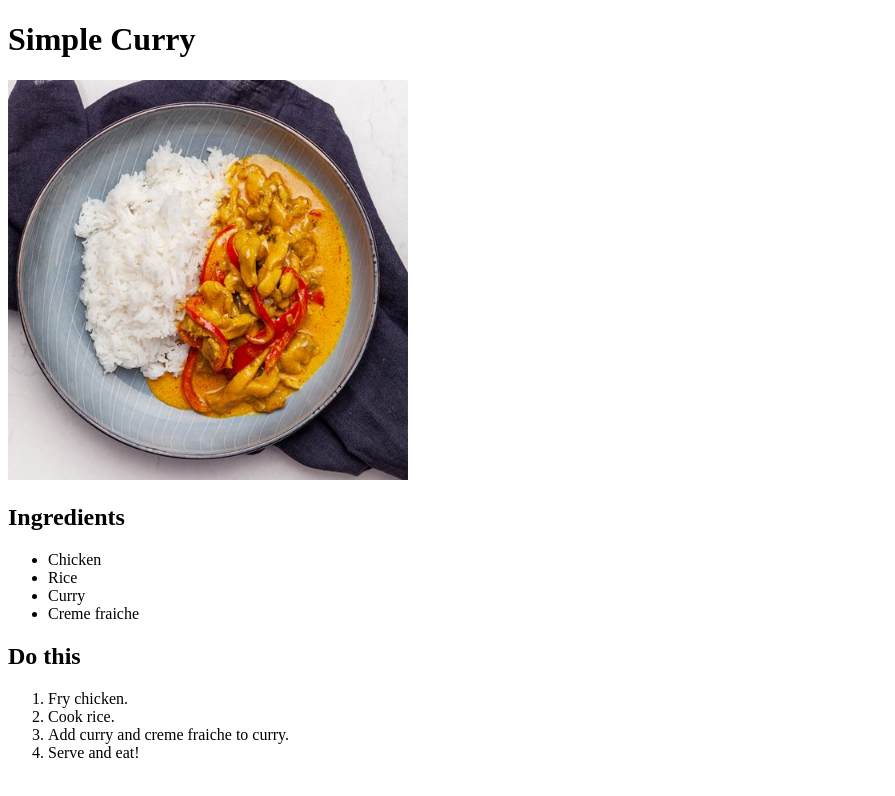
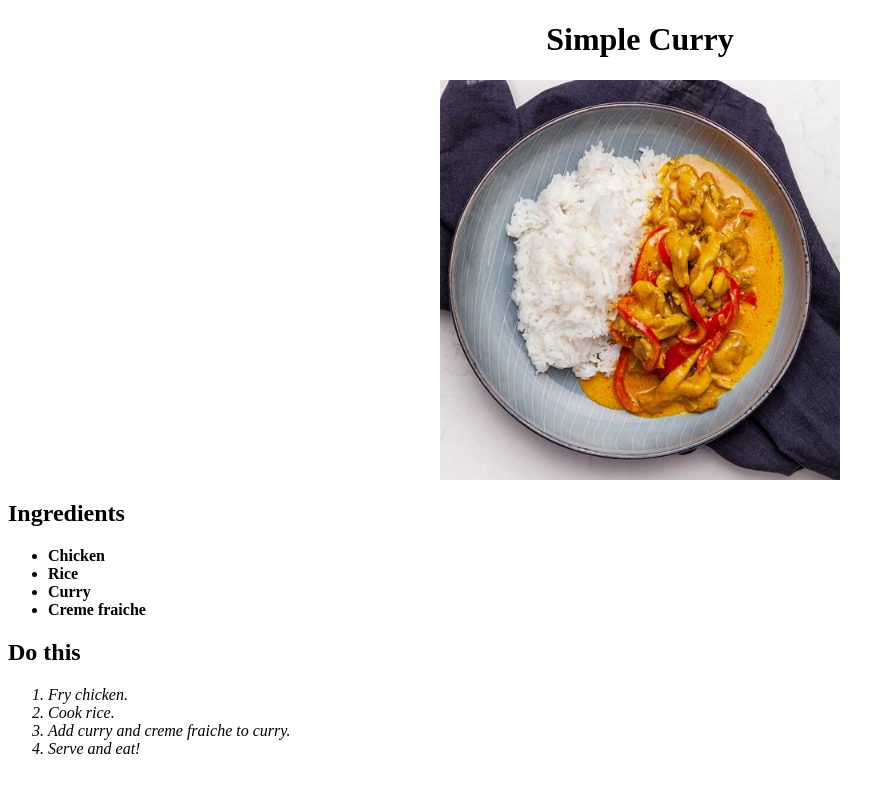
Before and after one commit to cmarken/odin-recipes, a plain HTML site: page recipes/simple_curry.html in a window 1280 px wide. Shown: the whole page, without its empty margins (0-895 px from the left). Drawn offline with Linux system fonts and the light colour scheme.

Commit message:
Basic styling
Add basic styling for better looks and practicing selectors.

```diff
--- a/recipes/simple_curry.html
+++ b/recipes/simple_curry.html
@@ -4,11 +4,13 @@
     <meta charset="UTF-8">
     <meta name="viewport" content="width=device-width, initial-scale=1.0">
     <title>Simple Curry</title>
+    <link rel="stylesheet" href="../style.css">
 </head>
 <body>
     <h1>Simple Curry</H1>
-    <img src="../assets/simple-curry.jpeg" alt="a bowl of curry" width="400" height="400">
-    </br>
+    <div class="top-img-container">
+        <img src="../assets/simple-curry.jpeg" alt="a bowl of curry" width="400" height="400">
+    </div>
     <h2>Ingredients</h2>
     <ul>
         <li>Chicken</li>
--- /dev/null
+++ b/style.css
@@ -0,0 +1,24 @@
+a {
+    color: green;
+}
+
+h1 {
+    text-align: center;
+}
+
+h2 {
+    font-weight: bolder;
+}
+
+.top-img-container {
+    display: flex;
+    justify-content: center;
+}
+
+ol > li {
+    font-style: italic;
+}
+
+ul > li {
+    font-weight: bold;
+}
```
Also changed, not shown: index.html (+1 -0 lines), recipes/sticky_chicken.html (+4 -1 lines).
